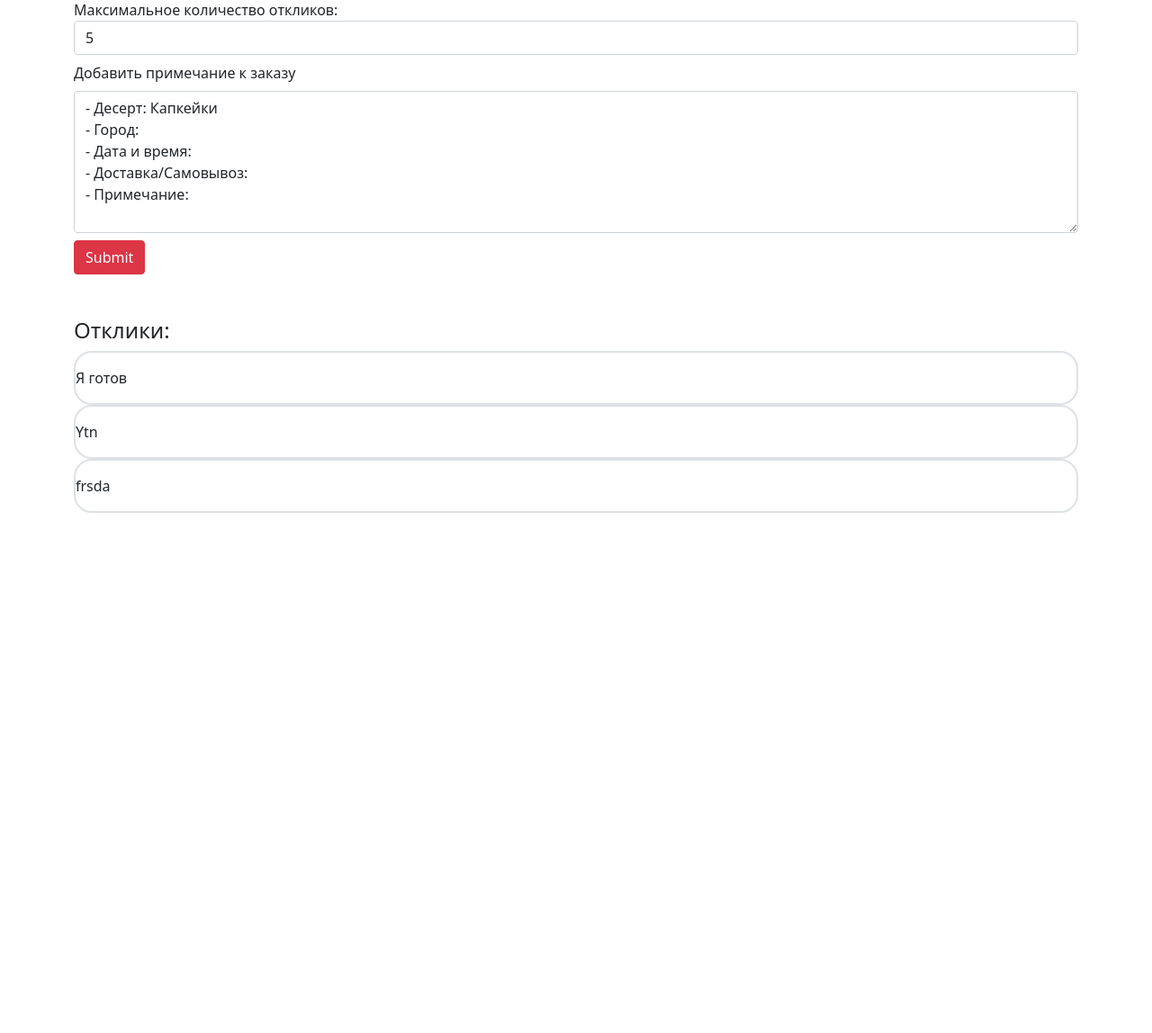
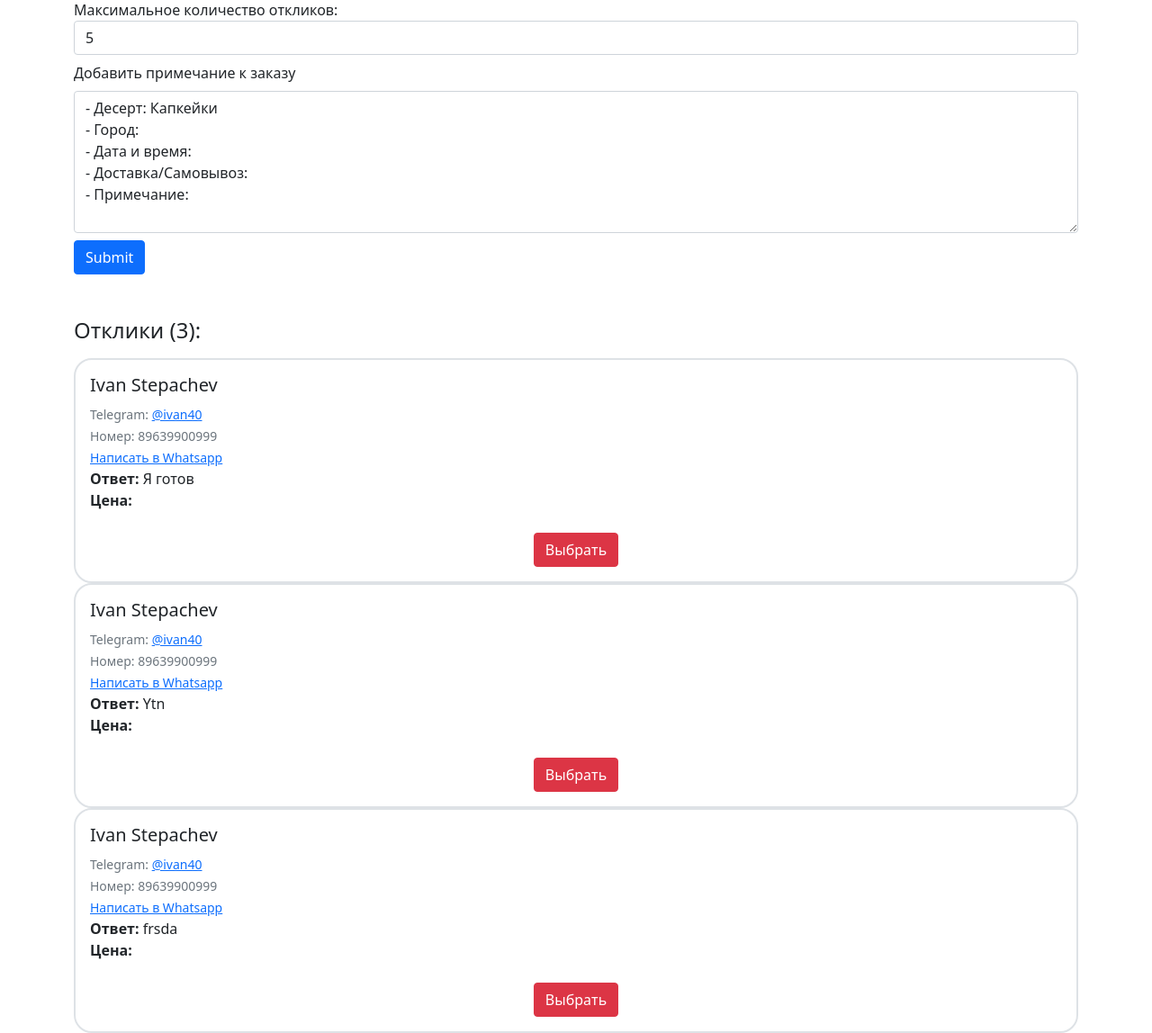
Before and after one commit to ivanstepachev/caketeam, a Django app: page /orders/5 in a window 1280 px wide. Shown: the part 158-1306 px from the top of the page at 90% size. Before the commit the page ends 728 px from the top, so only its background shows below. Run offline with Django 4.2, Linux system fonts and the light colour scheme; data comes from the database, SQL or seed files in the repository; both versions use the stored data as it was after the commit.

Commit message:
add handlers for bot

```diff
--- a/quiz/models.py
+++ b/quiz/models.py
@@ -62,6 +62,7 @@ class Respond(models.Model):
     date = models.DateTimeField(auto_now_add=True)
     order = models.ForeignKey(Order, null=True, default='', on_delete=models.CASCADE, related_name='responds')
     staff = models.ForeignKey(Staff, on_delete=models.CASCADE, default='', related_name='responds')
+    price = models.CharField(max_length=50, default="")
 
     def __str__(self):
         return f'{self.staff.username} - {self.text}'
--- a/quiz/templates/quiz/order_detail.html
+++ b/quiz/templates/quiz/order_detail.html
@@ -28,7 +28,7 @@
             <b>Десерт:</b> {{ order.type_of_cake }} <br>
             <b>Примечание:</b> {{ order.message }} <br>
         </div>
-        <form method="post">
+        <form class="mb-5" method="post">
             {% csrf_token %}
             <label for="max_responds">Максимальное количество откликов:</label>
             <select class="form-control mb-2" id="max_responds" name="max_responds">
@@ -58,23 +58,22 @@
                 <label for="note">Добавить примечание к заказу</label>
                 <textarea class="form-control my-2" id="note" name="note" rows="6">{{ value }}</textarea>
             </div>
-
-
-
-            <input class="btn btn-danger btn-block" type="submit">
+            <input class="btn btn-primary btn-block" type="submit">
         </form>
-        <h4 class="mt-5">Отклики:</h4>
-
-<!--        {% for image in respond.images.all %}-->
-<!--                            <div class="carousel-item">-->
-<!--                                 <img src="{{ image.image.url }}" class="d-block w-100" alt="...">-->
-<!--                            </div>-->
-<!--                            {% endfor %}-->
+        <h4 class="mb-3">Отклики ({{ responds.count }}):</h4>
 
         {% for respond in responds %}
         <div class="border border-2 responds-block">
-            <p class="mt-3">{{ respond.text }} {{ respond.images.image }}</p>
-            <div class="container">
+
+            <div class="container p-3">
+                <h5>{{ respond.staff.name }} {{ respond.staff.surname }}</h5>
+                <small class="text-muted">Telegram: <a href="https://t.me/{{ respond.staff.username }}">@{{ respond.staff.username }}</a></small><br>
+                <small class="text-muted">Номер: {{ respond.staff.phone }}</small><br>
+                <small class="text-muted"><a href="https://wa.me/{{ respond.staff.phone }}">Написать в Whatsapp</a></small><br>
+                <b>Ответ:</b> {{ respond.text }}<br>
+                <b>Цена:</b> {{ respond.price }}
+
+            <div class="container mt-3">
                 <div class="row text-center">
                     {% for image in respond.images.all %}
                     <div class="col-6 my-2">
@@ -83,10 +82,12 @@
                     {% endfor %}
                 </div>
             </div>
+                <div class="text-center">
+                    <button type="button" class="btn btn-danger mt-2">Выбрать</button>
+                </div>
         </div>
-        {% endfor %}
     </div>
-
+    {% endfor %}
 
 
 
--- a/quiz/templates/quiz/order_respond.html
+++ b/quiz/templates/quiz/order_respond.html
@@ -34,9 +34,12 @@
                 <input type="file" class="form-control my-2" id="images" name="images" multiple>
             </div>
             <div class="form-group">
+                <label for="price">ПИН</label>
+                <input type="text" class="form-control my-2" id="price" name="price">
+            </div>
+            <div class="form-group">
                 <label for="pin">ПИН</label>
                 <input type="text" class="form-control my-2" id="pin" name="pin">
-                <input type="hidden" name="num" value="{{ num }}">
             </div>
             <input class="btn btn-primary btn-block" type="submit">
         </form>
--- a/quiz/views.py
+++ b/quiz/views.py
@@ -134,14 +134,14 @@ def order_respond(request, order_id, telegram_id):
     order = get_object_or_404(Order, id=order_id)
     if request.method == 'POST':
         text = request.POST.get('message')
+        price = request.POST.get('price')
         pin = request.POST.get('pin')
-        num = request.POST.get('num')
-        staff = Staff.objects.filter(id=num)
+        staff = Staff.objects.filter(id=telegram_id)
         # Так как несколько изображений
         images = request.FILES.getlist('images')
         if str(staff[0].pin) == str(pin):
             # Нужно привязать к юзеру
-            respond = Respond.objects.create(text=text, order=order, staff=staff[0])
+            respond = Respond.objects.create(text=text, order=order, staff=staff[0], price=price)
             if images:
                 for image in images:
                     Image.objects.create(image=image, respond=respond)
```
Also changed, not shown: db.sqlite3.
